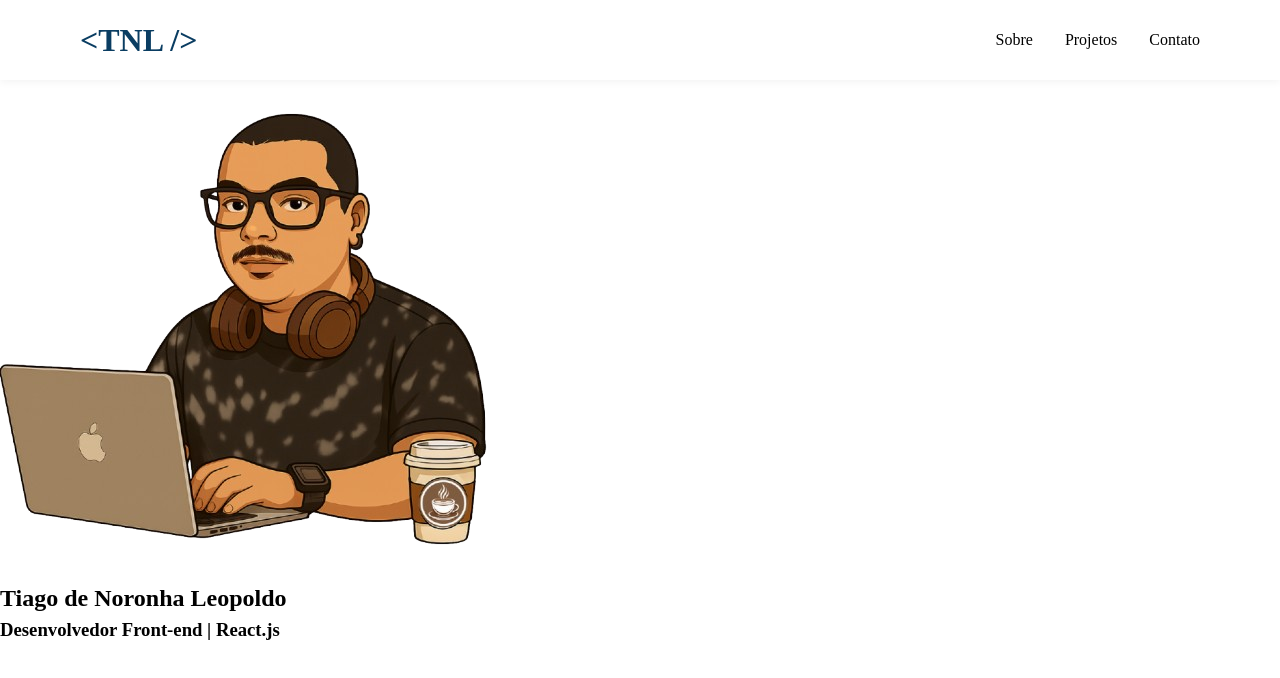
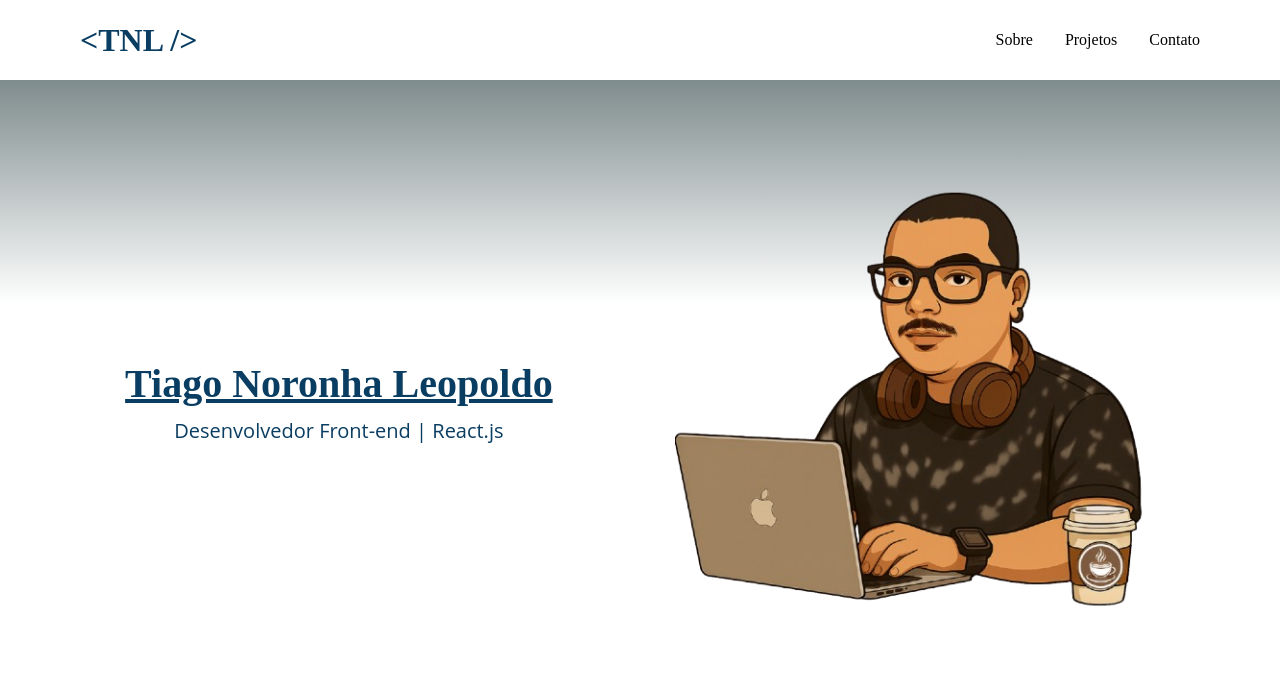
Before and after one commit to TiagoLeopoldo/portfolio-ed, a plain HTML site: page index.html in a window 1280 px wide. Drawn offline with Linux system fonts and the light colour scheme.

Commit message:
feat: Adiciona estilo para o section hero

```diff
--- a/css/sectionHero.css
+++ b/css/sectionHero.css
@@ -1,5 +1,99 @@
+@import url(variaveis.css);
+
+/* Container principal */
+
 .hero {
   max-width: 100%;
-  max-height: 60vh;
+  width: 100%;
+  max-height: 70vh;
+  display: flex;
+  flex-direction: column;
+  align-items: center;
+  justify-content: space-between;
+  background-color: var(--cor-branca);
+  overflow: hidden;
   position: relative;
+  padding: 2rem 1.5rem;
 }
+
+.hero::before {
+  content: "";
+  position: absolute;
+  top: 0;
+  left: 0;
+  width: 100%;
+  height: 40%; /* Altura da faixa */
+  background: linear-gradient(
+    to bottom,
+    var(--cor-neutra-cinzamedio) 0%,
+    rgba(244, 244, 244, 0) 70%
+  );
+  z-index: 0; /* Fica atrás do conteúdo */
+}
+
+.hero > * {
+  position: relative;
+  z-index: 1;
+}
+
+/* Imagem do Hero */
+.hero img {
+  width: 18.75rem;
+  margin-bottom: 1.5rem;
+}
+
+/* Texto */
+.hero h1 {
+  font-size: 2rem;
+  color: var(--cor-primaria);
+  text-align: center;
+  margin-bottom: 0.5rem;
+  text-decoration: underline;
+}
+
+.hero h3 {
+  font-family: 'Open Sans', sans-serif;
+  font-size: 1rem;
+  color: var(--cor-primaria);
+  text-align: center;
+  font-weight: 400;
+}
+
+/* Desktop (ajustes) */
+@media (min-width: 1024px) {
+  .hero {
+    min-height: 80vh;
+    flex-direction: row-reverse;
+    justify-content: space-around;
+    padding: 0 4rem;
+  }
+
+  .hero img {
+    width: 30rem;
+    margin-bottom: 0;
+  }
+
+
+  .hero::before {
+    height: 50%;
+  }
+}
+
+@media (min-width: 1280px) {
+/* Texto */
+.hero h1 {
+  font-size: 2.5rem;
+  color: var(--cor-primaria);
+  text-align: center;
+  margin-bottom: 0.1rem;
+  text-decoration: underline;
+}
+
+.hero h3 {
+  font-family: 'Open Sans', sans-serif;
+  font-size: 1.25rem;
+  color: var(--cor-primaria);
+  text-align: center;
+  font-weight: 400;
+}
+}
--- a/index.html
+++ b/index.html
@@ -12,7 +12,7 @@
 
 <body>
   <header>
-    <a href=""><span>&ltTNL /&gt</span></a>
+    <a href="#hero"><span>&ltTNL /&gt</span></a>
 
     <input type="checkbox" id="menu-toggle" class="menu-toggle-checkbox">
     <label for="menu-toggle" class="menu-toggle">Menu</label>
@@ -26,10 +26,10 @@
   </header>
 
   <main>
-    <section class="hero">
+    <section class="hero" id="hero">
       <img src="./img/hero.webp" alt="Caritatura de Tiago de Noronha">
       <div>
-        <h1>Tiago de Noronha Leopoldo</h1>
+        <h1>Tiago Noronha Leopoldo</h1>
         <h3>Desenvolvedor Front-end | React.js</h3>
       </div>
     </section>
```
